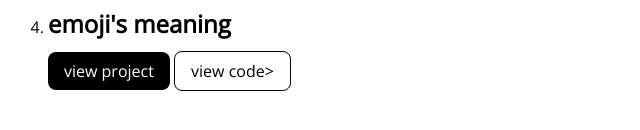
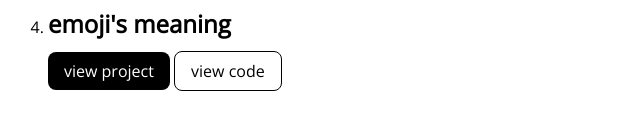
Before and after one commit to Sudarshanbalichakra/exercise-one, a plain HTML site: page projects.html in a window 1280 px wide. Shown: the part 528-658 px from the top of the page, 0-640 px from the left. Drawn offline with nearby package versions, Linux system fonts and the light colour scheme.

Commit message:
emoji added

```diff
--- a/projects.html
+++ b/projects.html
@@ -51,7 +51,7 @@
             <a class="link link-primary"
             href="https://qe881e.csb.app/"> view project</a>
 
-            <a class="link link-secondary" href="https://codesandbox.io/s/emojis-forked-qe881e?file=/src/App.js">view code></a>
+            <a class="link link-secondary" href="https://codesandbox.io/s/emojis-forked-qe881e?file=/src/App.js">view code</a>
 
         </li>
     </ol>
```
